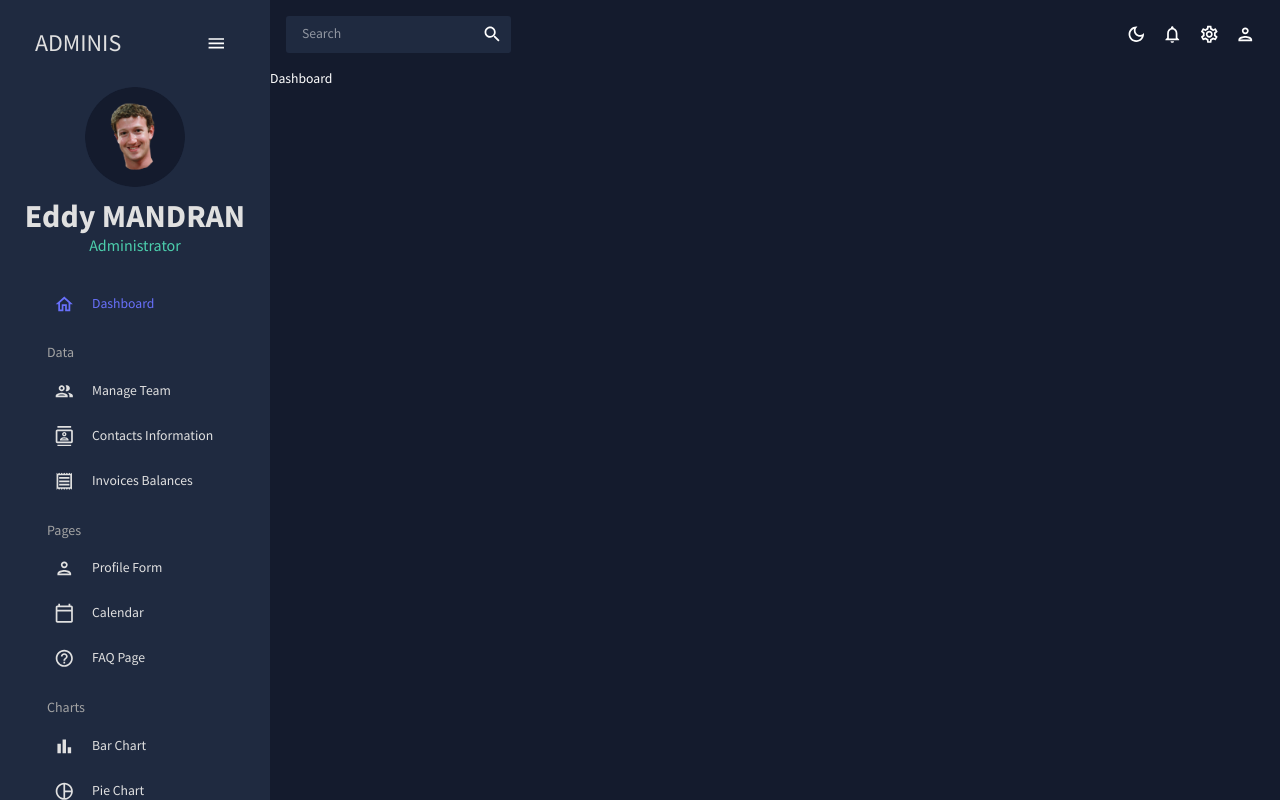
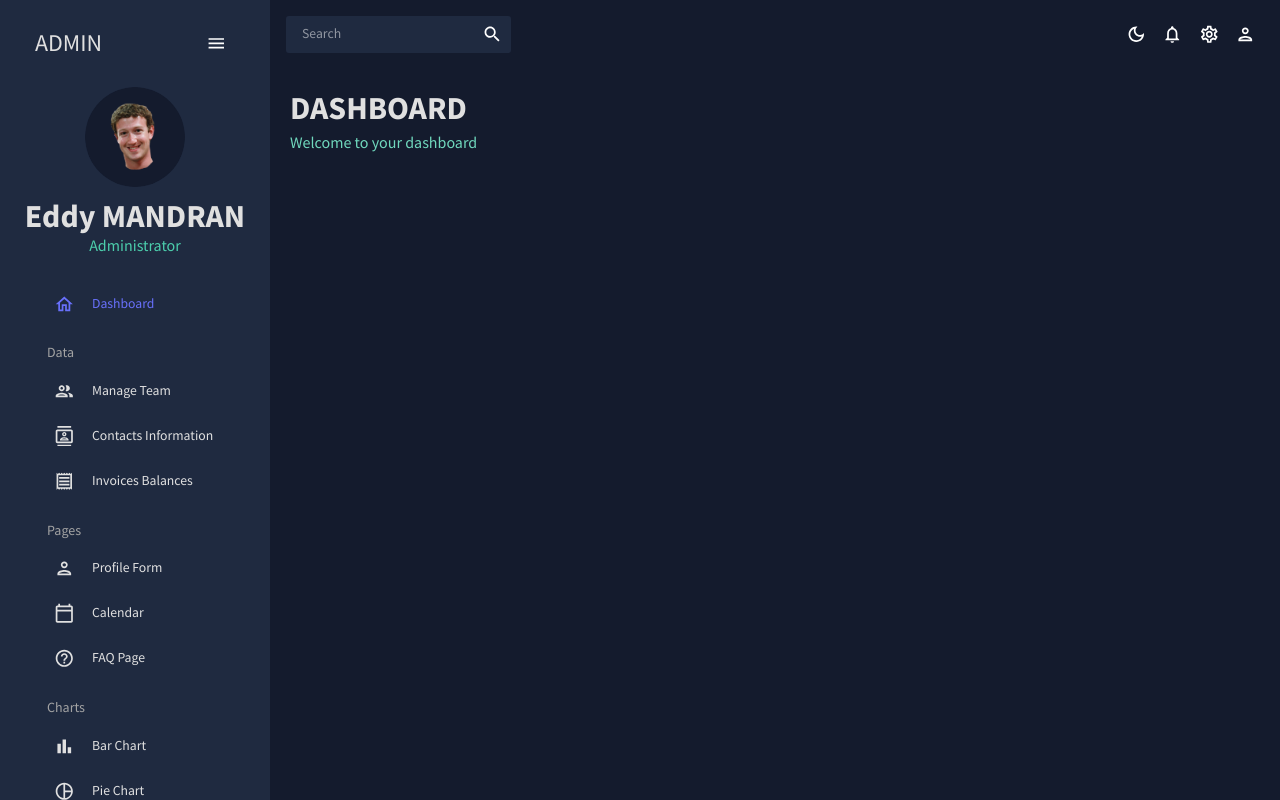
Before and after one commit to eddymandran/REACT-admin-dashboard-material-UI, a React (Create React App) app: page / in a window 1280 px wide. Built offline with nearby package versions, Linux system fonts and the light colour scheme.

Commit message:
Header done

```diff
--- /dev/null
+++ b/src/components/Header.jsx
@@ -0,0 +1,24 @@
+import { Typography, Box, useTheme } from "@mui/material";
+import { tokens } from "../theme";
+
+const Header = ({ title, subtitle }) => {
+    const theme = useTheme();
+    const colors = tokens(theme.palette.mode);
+    return (
+        <Box mb="30px">
+            <Typography
+                variant="h2"
+                color={colors.grey[100]}
+                fontWeight="bold"
+                sx={{ m: "0 0 5px 0" }}
+            >
+                {title}
+            </Typography>
+            <Typography variant="h5" color={colors.greenAccent[400]}>
+                {subtitle}
+            </Typography>
+        </Box>
+    );
+};
+
+export default Header;
--- a/src/scenes/dashboard/index.jsx
+++ b/src/scenes/dashboard/index.jsx
@@ -1,5 +1,12 @@
+import Header from "../../components/Header";
+import {Box} from "@mui/material";
+
 const Dashboard = () => {
-    return <div>Dashboard</div>
+    return <Box m="20px">
+        <Box display="flex" justifyContent="space-between" alignItems="center">
+            <Header title="DASHBOARD" subtitle="Welcome to your dashboard"/>
+        </Box>
+    </Box>
 }
 
 export default Dashboard;
--- a/src/scenes/global/Sidebar.jsx
+++ b/src/scenes/global/Sidebar.jsx
@@ -1,9 +1,9 @@
-import { useState } from "react";
-import { ProSidebar, Menu, MenuItem } from "react-pro-sidebar";
-import { Box, IconButton, Typography, useTheme } from "@mui/material";
-import { Link } from "react-router-dom";
+import {useState} from "react";
+import {ProSidebar, Menu, MenuItem} from "react-pro-sidebar";
+import {Box, IconButton, Typography, useTheme} from "@mui/material";
+import {Link} from "react-router-dom";
 import "react-pro-sidebar/dist/css/styles.css";
-import { tokens } from "../../theme";
+import {tokens} from "../../theme";
 import HomeOutlinedIcon from "@mui/icons-material/HomeOutlined";
 import PeopleOutlinedIcon from "@mui/icons-material/PeopleOutlined";
 import ContactsOutlinedIcon from "@mui/icons-material/ContactsOutlined";
@@ -17,7 +17,7 @@
 import MenuOutlinedIcon from "@mui/icons-material/MenuOutlined";
 import MapOutlinedIcon from "@mui/icons-material/MapOutlined";
 
-const Item = ({ title, to, icon, selected, setSelected }) => {
+const Item = ({title, to, icon, selected, setSelected}) => {
     const theme = useTheme();
     const colors = tokens(theme.palette.mode);
     return (
@@ -30,7 +30,7 @@
             icon={icon}
         >
             <Typography>{title}</Typography>
-            <Link to={to} />
+            <Link to={to}/>
         </MenuItem>
     );
 };
@@ -66,7 +66,7 @@
                     {/* LOGO AND MENU ICON */}
                     <MenuItem
                         onClick={() => setIsCollapsed(!isCollapsed)}
-                        icon={isCollapsed ? <MenuOutlinedIcon /> : undefined}
+                        icon={isCollapsed ? <MenuOutlinedIcon/> : undefined}
                         style={{
                             margin: "10px 0 20px 0",
                             color: colors.grey[100],
@@ -80,10 +80,10 @@
                                 ml="15px"
                             >
                                 <Typography variant="h3" color={colors.grey[100]}>
-                                    ADMINIS
+                                    ADMIN
                                 </Typography>
                                 <IconButton onClick={() => setIsCollapsed(!isCollapsed)}>
-                                    <MenuOutlinedIcon />
+                                    <MenuOutlinedIcon/>
                                 </IconButton>
                             </Box>
                         )}
@@ -97,7 +97,7 @@
                                     width="100px"
                                     height="100px"
                                     src={`../../assets/user.png`}
-                                    style={{ cursor: "pointer", borderRadius: "50%" }}
+                                    style={{cursor: "pointer", borderRadius: "50%"}}
                                 />
                             </Box>
                             <Box textAlign="center">
@@ -105,7 +105,7 @@
                                     variant="h2"
                                     color={colors.grey[100]}
                                     fontWeight="bold"
-                                    sx={{ m: "10px 0 0 0" }}
+                                    sx={{m: "10px 0 0 0"}}
                                 >
                                     Eddy MANDRAN
                                 </Typography>
@@ -120,7 +120,7 @@
                         <Item
                             title="Dashboard"
                             to="/"
-                            icon={<HomeOutlinedIcon />}
+                            icon={<HomeOutlinedIcon/>}
                             selected={selected}
                             setSelected={setSelected}
                         />
@@ -128,28 +128,28 @@
                         <Typography
                             variant="h6"
                             color={colors.grey[300]}
-                            sx={{ m: "15px 0 5px 20px" }}
+                            sx={{m: "15px 0 5px 20px"}}
                         >
                             Data
                         </Typography>
                         <Item
                             title="Manage Team"
                             to="/team"
-                            icon={<PeopleOutlinedIcon />}
+                            icon={<PeopleOutlinedIcon/>}
                             selected={selected}
                             setSelected={setSelected}
                         />
                         <Item
                             title="Contacts Information"
                             to="/contacts"
-                            icon={<ContactsOutlinedIcon />}
+                            icon={<ContactsOutlinedIcon/>}
                             selected={selected}
                             setSelected={setSelected}
                         />
                         <Item
                             title="Invoices Balances"
                             to="/invoices"
-                            icon={<ReceiptOutlinedIcon />}
+                            icon={<ReceiptOutlinedIcon/>}
                             selected={selected}
                             setSelected={setSelected}
                         />
@@ -157,28 +157,28 @@
                         <Typography
                             variant="h6"
                             color={colors.grey[300]}
-                            sx={{ m: "15px 0 5px 20px" }}
+                            sx={{m: "15px 0 5px 20px"}}
                         >
                             Pages
                         </Typography>
                         <Item
                             title="Profile Form"
                             to="/form"
-                            icon={<PersonOutlinedIcon />}
+                            icon={<PersonOutlinedIcon/>}
                             selected={selected}
                             setSelected={setSelected}
                         />
                         <Item
                             title="Calendar"
                             to="/calendar"
-                            icon={<CalendarTodayOutlinedIcon />}
+                            icon={<CalendarTodayOutlinedIcon/>}
                             selected={selected}
                             setSelected={setSelected}
                         />
                         <Item
                             title="FAQ Page"
                             to="/faq"
-                            icon={<HelpOutlineOutlinedIcon />}
+                            icon={<HelpOutlineOutlinedIcon/>}
                             selected={selected}
                             setSelected={setSelected}
                         />
@@ -186,35 +186,35 @@
                         <Typography
                             variant="h6"
                             color={colors.grey[300]}
-                            sx={{ m: "15px 0 5px 20px" }}
+                            sx={{m: "15px 0 5px 20px"}}
                         >
                             Charts
                         </Typography>
                         <Item
                             title="Bar Chart"
                             to="/bar"
-                            icon={<BarChartOutlinedIcon />}
+                            icon={<BarChartOutlinedIcon/>}
                             selected={selected}
                             setSelected={setSelected}
                         />
                         <Item
                             title="Pie Chart"
                             to="/pie"
-                            icon={<PieChartOutlineOutlinedIcon />}
+                            icon={<PieChartOutlineOutlinedIcon/>}
                             selected={selected}
                             setSelected={setSelected}
                         />
                         <Item
                             title="Line Chart"
                             to="/line"
-                            icon={<TimelineOutlinedIcon />}
+                            icon={<TimelineOutlinedIcon/>}
                             selected={selected}
                             setSelected={setSelected}
                         />
                         <Item
                             title="Geography Chart"
                             to="/geography"
-                            icon={<MapOutlinedIcon />}
+                            icon={<MapOutlinedIcon/>}
                             selected={selected}
                             setSelected={setSelected}
                         />
```
